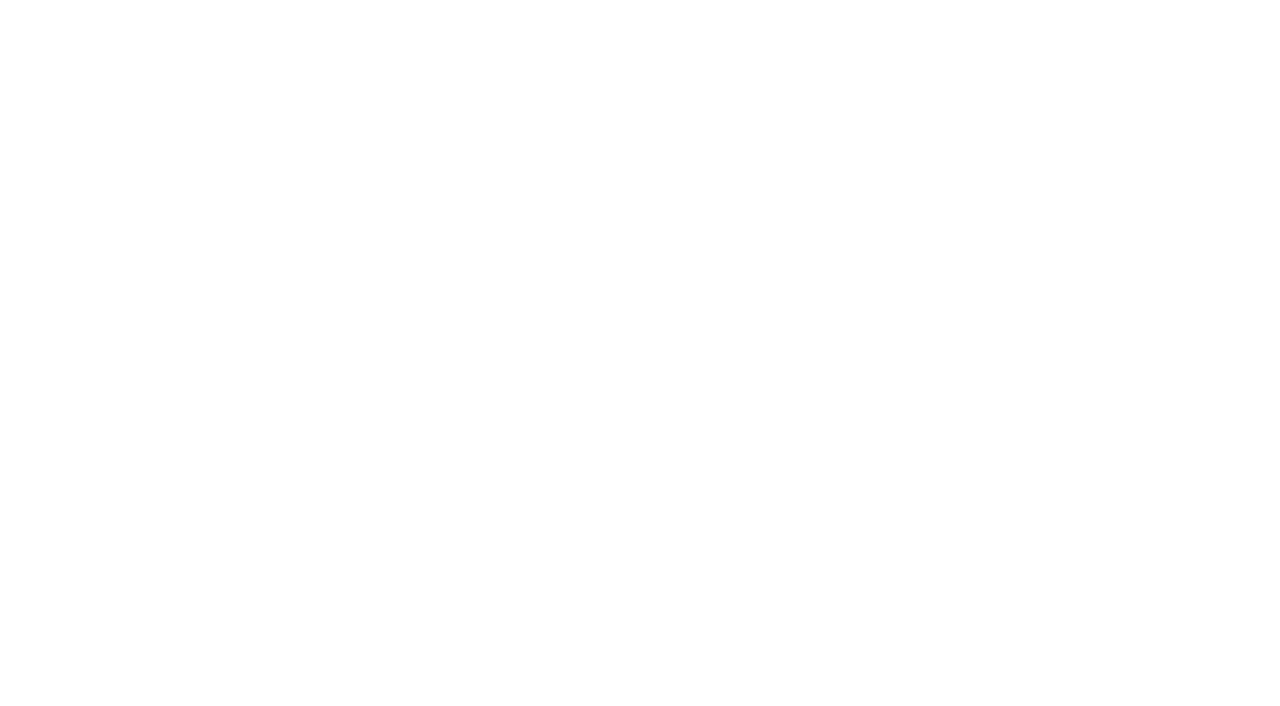
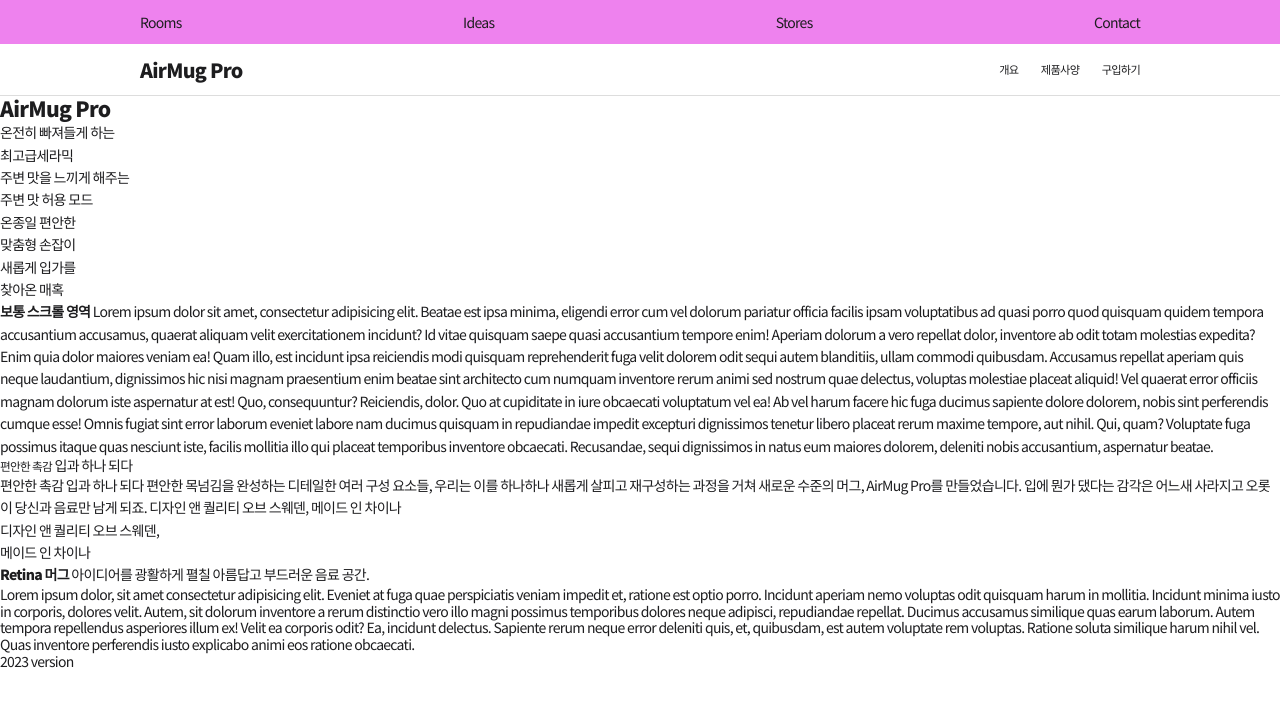
Before and after one commit to Choisiz/UIStudy, a plain HTML site: page blank.html in a window 1280 px wide. Drawn offline with Linux system fonts and the light colour scheme.

Commit message:
골격-html

```diff
--- a/blank.html
+++ b/blank.html
@@ -6,12 +6,114 @@
     <meta http-equiv="X-UA-Compatible" content="ie=edge" />
     <title>AirMug Pro</title>
     <link rel="stylesheet" href="css/default.css" />
+    <link rel="preconnect" href="https://fonts.googleapis.com" />
+    <link rel="preconnect" href="https://fonts.gstatic.com" crossorigin />
+    <link
+      href="https://fonts.googleapis.com/css2?family=Noto+Sans+KR:wght@400;900&display=swap"
+      rel="stylesheet"
+    />
+    <link rel="stylesheet" href="css/main0.css" />
   </head>
   <body>
     <div class="container">
       <nav class="global-nav">
-        <div class="global-nav-link"></div>
+        <div class="global-nav-links">
+          <a href="#" class="global-nav-item">Rooms</a>
+          <a href="#" class="global-nav-item">Ideas</a>
+          <a href="#" class="global-nav-item">Stores</a>
+          <a href="#" class="global-nav-item">Contact</a>
+        </div>
       </nav>
+      <nav class="local-nav">
+        <div class="local-nav-links">
+          <a href="#" class="product-name">AirMug Pro</a>
+          <a href="#">개요</a>
+          <a href="#">제품사양</a>
+          <a href="#">구입하기</a>
+        </div>
+      </nav>
+      <section class="scroll-section" id="scroll-section-0">
+        <h1>AirMug Pro</h1>
+        <div class="stick-elem main-message">
+          <p>온전히 빠져들게 하는 <br />최고급세라믹</p>
+        </div>
+        <div class="stick-elem main-message">
+          <p>주변 맛을 느끼게 해주는 <br />주변 맛 허용 모드</p>
+        </div>
+        <div class="stick-elem main-message">
+          <p>온종일 편안한 <br />맞춤형 손잡이</p>
+        </div>
+        <div class="stick-elem main-message">
+          <p>새롭게 입가를 <br />찾아온 매혹</p>
+        </div>
+      </section>
+      <section class="scroll-section" id="scroll-section-1">
+        <p>
+          <strong>보통 스크롤 영역</strong>
+          Lorem ipsum dolor sit amet, consectetur adipisicing elit. Beatae est
+          ipsa minima, eligendi error cum vel dolorum pariatur officia facilis
+          ipsam voluptatibus ad quasi porro quod quisquam quidem tempora
+          accusantium accusamus, quaerat aliquam velit exercitationem incidunt?
+          Id vitae quisquam saepe quasi accusantium tempore enim! Aperiam
+          dolorum a vero repellat dolor, inventore ab odit totam molestias
+          expedita? Enim quia dolor maiores veniam ea! Quam illo, est incidunt
+          ipsa reiciendis modi quisquam reprehenderit fuga velit dolorem odit
+          sequi autem blanditiis, ullam commodi quibusdam. Accusamus repellat
+          aperiam quis neque laudantium, dignissimos hic nisi magnam praesentium
+          enim beatae sint architecto cum numquam inventore rerum animi sed
+          nostrum quae delectus, voluptas molestiae placeat aliquid! Vel quaerat
+          error officiis magnam dolorum iste aspernatur at est! Quo,
+          consequuntur? Reiciendis, dolor. Quo at cupiditate in iure obcaecati
+          voluptatum vel ea! Ab vel harum facere hic fuga ducimus sapiente
+          dolore dolorem, nobis sint perferendis cumque esse! Omnis fugiat sint
+          error laborum eveniet labore nam ducimus quisquam in repudiandae
+          impedit excepturi dignissimos tenetur libero placeat rerum maxime
+          tempore, aut nihil. Qui, quam? Voluptate fuga possimus itaque quas
+          nesciunt iste, facilis mollitia illo qui placeat temporibus inventore
+          obcaecati. Recusandae, sequi dignissimos in natus eum maiores dolorem,
+          deleniti nobis accusantium, aspernatur beatae.
+        </p>
+      </section>
+      <section class="scroll-section" id="scroll-section-2">
+        <div class="stick-elem main-message">
+          <small>편안한 촉감</small>
+          입과 하나 되다
+        </div>
+        <div class="stick-elem desc-message">
+          <p>
+            편안한 촉감 입과 하나 되다 편안한 목넘김을 완성하는 디테일한 여러
+            구성 요소들, 우리는 이를 하나하나 새롭게 살피고 재구성하는 과정을
+            거쳐 새로운 수준의 머그, AirMug Pro를 만들었습니다. 입에 뭔가 댔다는
+            감각은 어느새 사라지고 오롯이 당신과 음료만 남게 되죠. 디자인 앤
+            퀄리티 오브 스웨덴, 메이드 인 차이나
+          </p>
+          <div class="pin"></div>
+        </div>
+        <div class="stick-elem desc-message">
+          <p>디자인 앤 퀄리티 오브 스웨덴, <br />메이드 인 차이나</p>
+          <div class="pin"></div>
+        </div>
+      </section>
+      <section class="scroll-section" id="scroll-section-3">
+        <p class="mid-message">
+          <strong>Retina 머그</strong>
+          아이디어를 광활하게 펼칠 아름답고 부드러운 음료 공간.
+        </p>
+        <div class="canvas-caption">
+          Lorem ipsum dolor, sit amet consectetur adipisicing elit. Eveniet at
+          fuga quae perspiciatis veniam impedit et, ratione est optio porro.
+          Incidunt aperiam nemo voluptas odit quisquam harum in mollitia.
+          Incidunt minima iusto in corporis, dolores velit. Autem, sit dolorum
+          inventore a rerum distinctio vero illo magni possimus temporibus
+          dolores neque adipisci, repudiandae repellat. Ducimus accusamus
+          similique quas earum laborum. Autem tempora repellendus asperiores
+          illum ex! Velit ea corporis odit? Ea, incidunt delectus. Sapiente
+          rerum neque error deleniti quis, et, quibusdam, est autem voluptate
+          rem voluptas. Ratione soluta similique harum nihil vel. Quas inventore
+          perferendis iusto explicabo animi eos ratione obcaecati.
+        </div>
+      </section>
+      <footer class="footer">2023 version</footer>
     </div>
   </body>
 </html>
--- /dev/null
+++ b/css/main0.css
@@ -0,0 +1,57 @@
+@charset 'utf-8';
+
+html {
+  font-family: "Noto Sans KR", sans-serif;
+  font-size: 14px;
+}
+
+body {
+  overflow-x: hidden;
+  color: rgb(29, 29, 31);
+  letter-spacing: -0.05em;
+  background: white;
+}
+
+p {
+  line-height: 1.6;
+}
+
+a {
+  color: rgb(29, 29, 31);
+  text-decoration: none;
+}
+
+.global-nav {
+  height: 44px;
+  background-color: violet;
+}
+
+.local-nav {
+  height: 52px;
+  border-bottom: 1px solid #ddd;
+}
+
+.global-nav-links,
+.local-nav-links {
+  display: flex;
+  align-items: center;
+  max-width: 1000px;
+  height: 100%;
+  margin: auto;
+}
+
+.global-nav-links {
+  justify-content: space-between;
+}
+
+.local-nav-links .product-name {
+  margin-right: auto;
+  font-size: 1.4rem;
+  font-weight: bold;
+}
+.local-nav-links a {
+  font-size: 0.8rem;
+}
+.local-nav-links a:not(.product-name) {
+  margin-left: 2em;
+}
```
